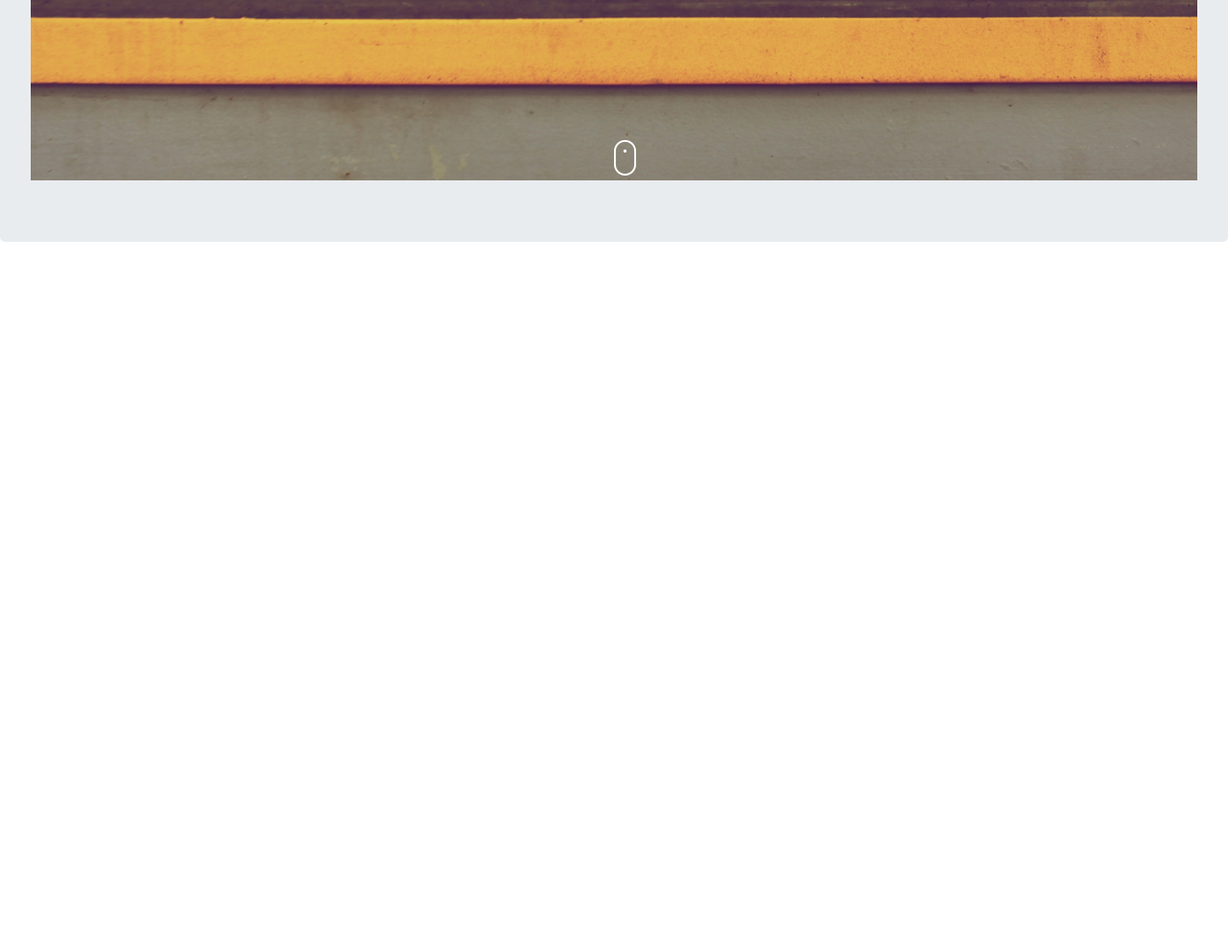
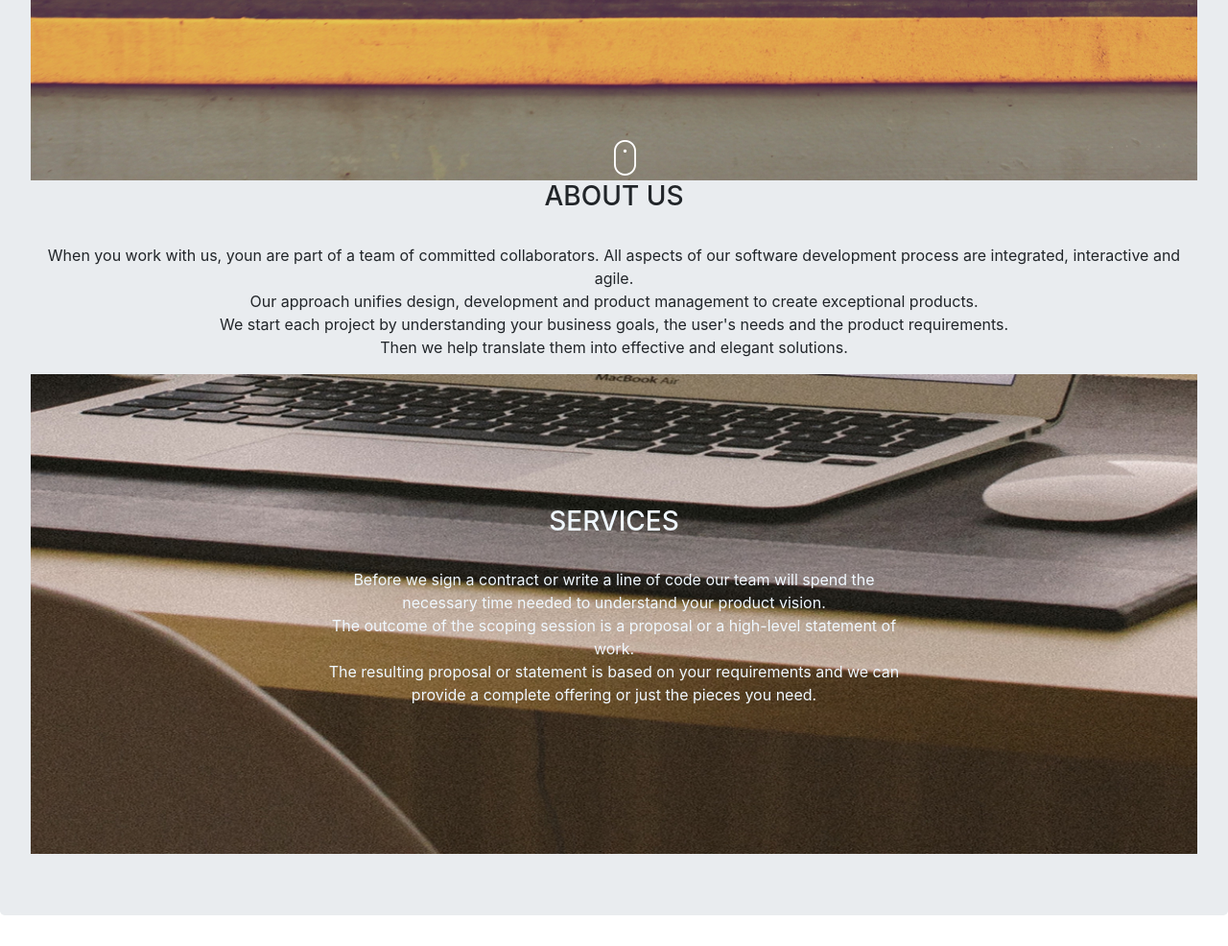
Before and after one commit to dennis-mwai/Studio-Delanis, a plain HTML site: page index.html in a window 1280 px wide. Shown: the part 726-1712 px from the top of the page at 96% size. Before the commit the page ends 1010 px from the top, so only its background shows below. Drawn offline with nearby package versions, Linux system fonts and the light colour scheme.

Commit message:
add about us page and services page

```diff
--- a/css/styles.css
+++ b/css/styles.css
@@ -17,4 +17,24 @@
     position: absolute;
     top: 95%;
     left: 50%;
-   }
+}
+
+#center2{
+    text-align: center;
+}
+
+#background2{
+    background-image: url(/assets/backgrounds/s_image.jpg);
+    background-position: center;
+    background-size: cover;
+    height: 500px;
+}
+
+#center3{
+    position: absolute;
+    top: 50%;
+    left: 50%;
+    transform: translate(-50%, -50%);
+    text-align: center;
+    color: aliceblue;
+}
--- a/index.html
+++ b/index.html
@@ -27,6 +27,25 @@
                 </div>
             </div>
         </div>
+
+        <div class="container-fluid">
+            <div class="row">
+                <div class="col-md-12" id="center2">
+                    <h3>ABOUT US</h3> <br> <p>When you work with us, youn are part of a team of committed collaborators. All aspects of our software development process are integrated, interactive and agile. <br> Our approach unifies design, development and product management to create exceptional products. <br> We start each project by understanding your business goals, the user's needs and the product requirements. <br> Then we help translate them into effective and elegant solutions.</p>
+                </div>
+            </div>
+        </div>
+
+        <div class="container-fluid">
+            <div class="row">
+                <div class="col-md-12" id="background2">
+                        <div id="center3">
+                                <h3>SERVICES</h3> <br> <p>Before we sign a contract or write a line of code our team will spend the necessary time needed to understand your product vision. <br>The outcome of the scoping session is a proposal or a high-level statement of work. <br>The resulting proposal or statement is based on your requirements and we can provide a complete offering or just the pieces you need.</p>
+                            </div>
+                </div>
+                </div>
+            </div>
+        </div>
     </section>
 </body>
 </html>
```
